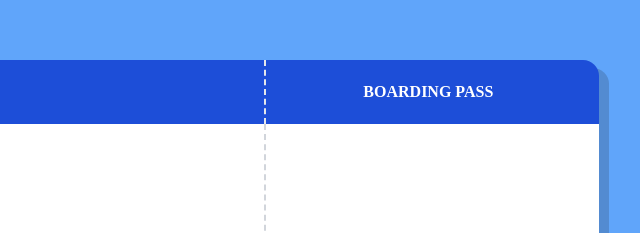
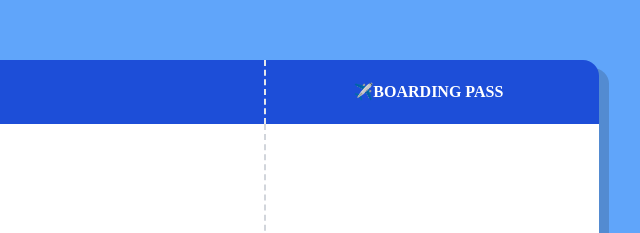
Before and after one commit to hd2908/hd2908.github.io, a Gatsby site: page / in a window 1280 px wide. Shown: the part 164-397 px from the top of the page, 541-1181 px from the left. Built offline with nearby package versions, Linux system fonts and the light colour scheme; Gatsby itself is replaced by a stand-in of ours.

Commit message:
CI/CD Test Commit #3

```diff
--- a/src/components/Main/BoardingPass.tsx
+++ b/src/components/Main/BoardingPass.tsx
@@ -31,7 +31,7 @@
           <div
             className={`w-full bg-blue-700 p-4 pr-6 text-white font-bold h-[64px] flex items-center text-center justify-center rounded-tr-2xl z-[1]`}
           >
-            BOARDING PASS
+            ✈️BOARDING PASS
           </div>
           <div className="w-full bg-white h-72 rounded-br-2xl z-[1] p-8"></div>
         </div>
```
